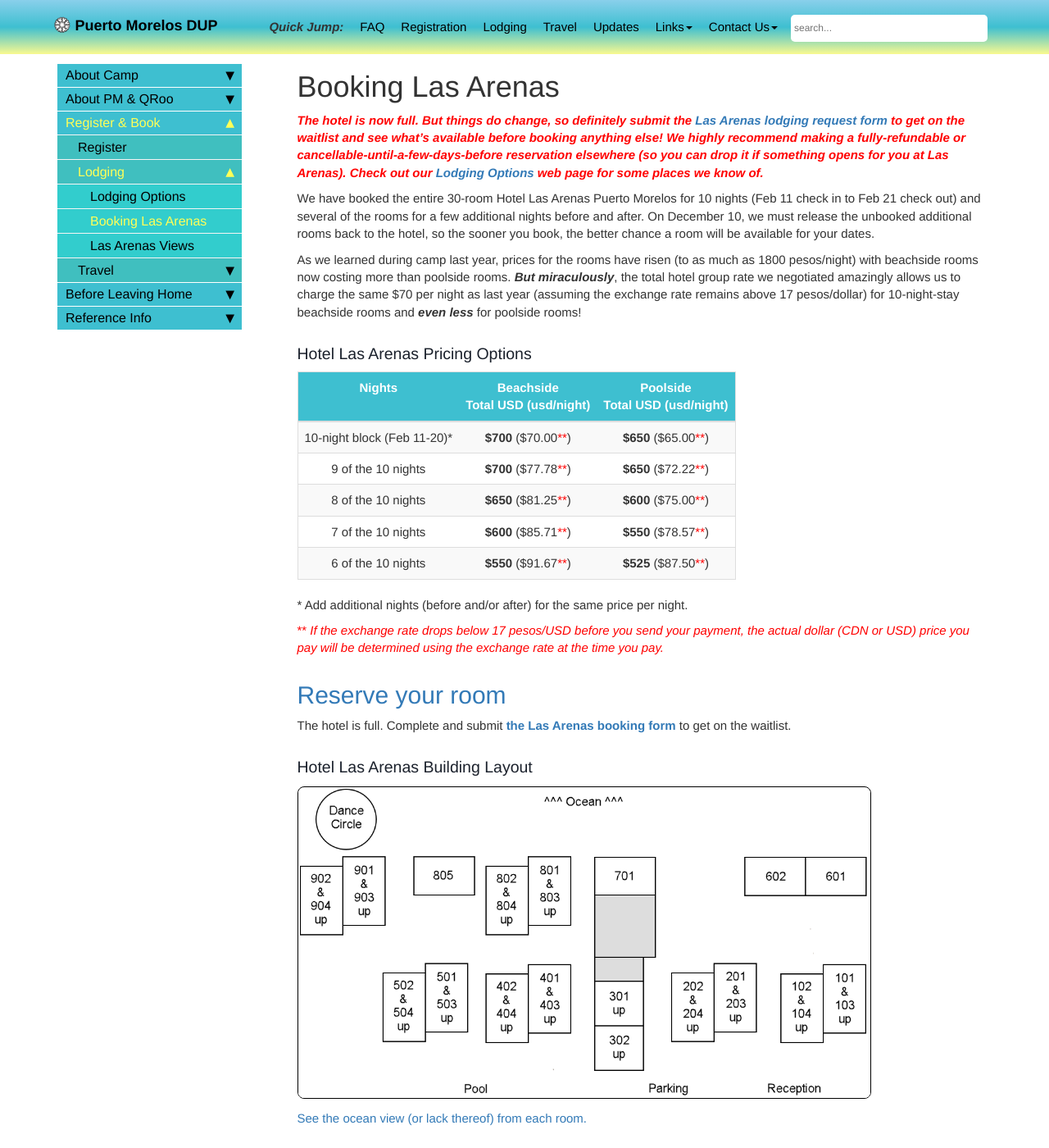
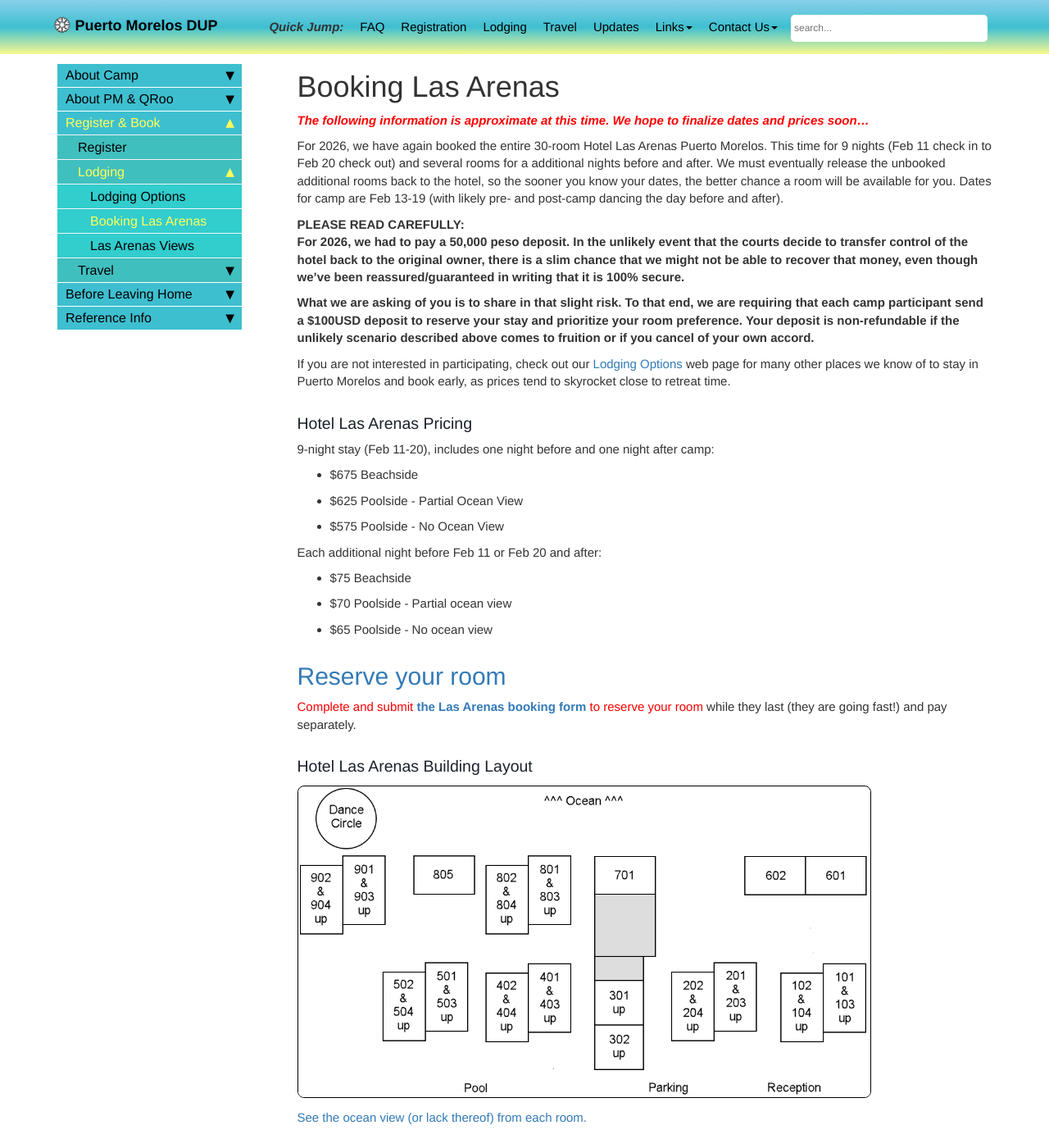
Before and after one commit to davewalker60/pmdup, a Jekyll site: the page built from pages/booking-las-arenas.md, in a window 1280 px wide and 1400 px high. Shown: the whole window at 82% size. Built offline with Jekyll 4.4.1, drawn with Linux system fonts in a browser that asks for light colours; comment, search, counter and statistics services are not loaded; some of the changed text lies outside the part shown.

Commit message:
First updates for 2026

```diff
--- a/Gemfile
+++ b/Gemfile
@@ -11,3 +11,6 @@ gem "jekyll", "~> 3.9"
 gem "webrick", "~> 1.8"
 
 gem "commonmarker", "~> 0.17.13"
+
+# to avoid polling for changes
+#gem 'wdm', '>= 0.1.0' if Gem.win_platform?
--- a/pages/booking-las-arenas.md
+++ b/pages/booking-las-arenas.md
@@ -7,29 +7,31 @@ toc: false
 search: include
 ---
 
-<span style="color:red">***The hotel is now full. But things do change, so definitely submit the [Las Arenas lodging request form](https://docs.google.com/forms/d/e/1FAIpQLSct3SrTHl76pMYcZ5z9-eWdLCjCXzf4igqfVk689qA42YuyWA/viewform){:target="_blank"} to get on the waitlist and see what's available before booking anything else! We highly recommend making a fully-refundable or cancellable-until-a-few-days-before reservation elsewhere (so you can drop it if something opens for you at Las Arenas). Check out our [Lodging Options](lodging-options.md) web page for some places we know of.***</span>
+<span style="color:red">***The following information is approximate at this time. We hope to finalize dates and prices soon...***</span>
 
-We have booked the entire 30-room Hotel Las Arenas Puerto Morelos for 10 nights (Feb 11 check in to Feb 21 check out) and several of the rooms for a few additional nights before and after. On December 10, we must release the unbooked additional rooms back to the hotel, so the sooner you book, the better chance a room will be available for your dates.
+For 2026, we have again booked the entire 30-room Hotel Las Arenas Puerto Morelos. This time for 9 nights (Feb 11 check in to Feb 20 check out) and several rooms for a additional nights before and after. We must eventually release the unbooked additional rooms back to the hotel, so the sooner you know your dates, the better chance a room will be available for you. Dates for camp are Feb 13-19 (with likely pre- and post-camp dancing the day before and after).
 
-As we learned during camp last year, prices for the rooms have risen (to as much as 1800 pesos/night) with beachside rooms now costing more than poolside rooms. ***But miraculously***, the total hotel group rate we negotiated amazingly allows us to charge the same $70 per night as last year (assuming the exchange rate remains above 17 pesos/dollar) for 10-night-stay beachside rooms and ***even less*** for poolside rooms!
+**PLEASE READ CAREFULLY:**<br>
+**For 2026, we had to pay a 50,000 peso deposit. In the unlikely event that the courts decide to transfer control of the hotel back to the original owner, there is a slim chance that we might not be able to recover that money, even though we've been reassured/guaranteed in writing that it is 100% secure.**
 
-### Hotel Las Arenas Pricing Options
+**What we are asking of you is to share in that slight risk. To that end, we are requiring that each camp participant send a $100USD deposit to reserve your stay and prioritize your room preference. Your deposit is non-refundable if the unlikely scenario described above comes to fruition or if you cancel of your own accord.**
 
-| Nights | Beachside<br>Total USD (usd/night) | Poolside<br>Total USD (usd/night) |
-| :--------------------------------------------------------: | :----------------------------------: | :----------------------------------: |
-| 10-night block (Feb 11-20)* |            **$700** ($70.00<span style="color:red">**</span>)            | **$650** ($65.00<span style="color:red">**</span>) |
-| 9 of the 10 nights                                                |            **$700** ($77.78<span style="color:red">**</span>)            | **$650** ($72.22<span style="color:red">**</span>) |
-| 8 of the 10 nights                                                |            **$650** ($81.25<span style="color:red">**</span>)            | **$600** ($75.00<span style="color:red">**</span>) |
-| 7 of the 10 nights                                                |            **$600** ($85.71<span style="color:red">**</span>)            | **$550** ($78.57<span style="color:red">**</span>) |
-| 6 of the 10 nights                                                |            **$550** ($91.67<span style="color:red">**</span>)            | **$525** ($87.50<span style="color:red">**</span>) |
+If you are not interested in participating, check out our [Lodging Options](lodging-options.md) web page for many other places we know of to stay in Puerto Morelos and book early, as prices tend to skyrocket close to retreat time.
 
-<!-- \* Add up to 10 additional nights (before and/or after) for the same price per night. Additional discount available for 21+ nights.-->
-\* Add additional nights (before and/or after) for the same price per night.
+### Hotel Las Arenas Pricing
 
-<span style="color:red">\** *If the exchange rate drops below 17 pesos/USD before you send your payment, the actual dollar (CDN or USD) price you pay will be determined using the exchange rate at the time you pay.*</span>
+9-night stay (Feb 11-20), includes one night before and one night after camp:
+* $675 Beachside
+* $625 Poolside - Partial Ocean View
+* $575 Poolside - No Ocean View
+
+Each additional night before Feb 11 or Feb 20 and after:
+* $75 Beachside
+* $70 Poolside - Partial ocean view
+* $65 Poolside - No ocean view
 
 # [Reserve your room](https://docs.google.com/forms/d/e/1FAIpQLSct3SrTHl76pMYcZ5z9-eWdLCjCXzf4igqfVk689qA42YuyWA/viewform){:target="_blank"}
-The hotel is full. Complete and submit [**the Las Arenas booking form**](https://docs.google.com/forms/d/e/1FAIpQLSct3SrTHl76pMYcZ5z9-eWdLCjCXzf4igqfVk689qA42YuyWA/viewform){:target="_blank"} to get on the waitlist.
+<span style="color:red">Complete and submit [**the Las Arenas booking form**](https://docs.google.com/forms/d/e/1FAIpQLSct3SrTHl76pMYcZ5z9-eWdLCjCXzf4igqfVk689qA42YuyWA/viewform){:target="_blank"} to reserve your room</span> while they last (they are going fast!) and pay separately.
 
 <!-- Keep next heading and image on one to lessen vertical spacing -->
 ### Hotel Las Arenas Building Layout ![Room layout](../images/Las Arenas rooms 1000.png){:.thinblackborder}
@@ -38,16 +40,17 @@ The hotel is full. Complete and submit [**the Las Arenas booking form**](https:/
 
 # Payment
 
-Pay through PayPal or Venmo, just like we did last year. If you can't do either, pay by check.
+Use Wise, Venmo, or PayPal (just like we did last year). If you don't do electronic payments, you can mail a US check.
 
-You can pay anytime in 2024, but note, if you wait and the exchange rate drops below 17 pesos/US dollar, we'll need to adjust your price in this way:
+<span style="color:red">*Your stay is not reserved and your room preference is not prioritized until your $100USD deposit is received.*</span>
 
-- The actual dollar (USD or CDN) price you pay would be determined using the exchange rate at the time you pay.
-- Dollars collected would be converted to pesos at the time collected.
+You can pay the balance anytime before Jan 15, 2026, but note, if the exchange rate drops below 17 pesos/dollar before you send your payment:
+* The actual dollar (USD or CDN) price you pay would be determined using the exchange rate at the time you pay.
+* Dollars collected would be converted to pesos at the time collected.
 
 # Cancellation policy
 
-Full refund with sufficiently-creative excuse, provided there are still people on the waitlist and your room gets filled. Cancellation close to retreat time may result in partial or no refund.
+Full refund (less $100USD non-refundable deposit) with sufficiently-creative excuse, provided there are still people on the waitlist and your room gets filled. Cancellation close to retreat time may result in partial or no refund.
 
 # Questions
 
```
Also changed, not shown: index.md (+19 -5 lines), pages/attractions.md (+6 -3 lines), pages/booking-las-arenas-2502.md (added, +54 -0 lines), pages/preparing-dance-space.md (+2 -2 lines), images/PM25.jpg (added), pages/booking-las-arenas-2409.md (renamed from pages/booking-las-arenas-old.md), pages/booking-las-arenas-2411.md (renamed from pages/booking-las-arenas-nov5.md).
